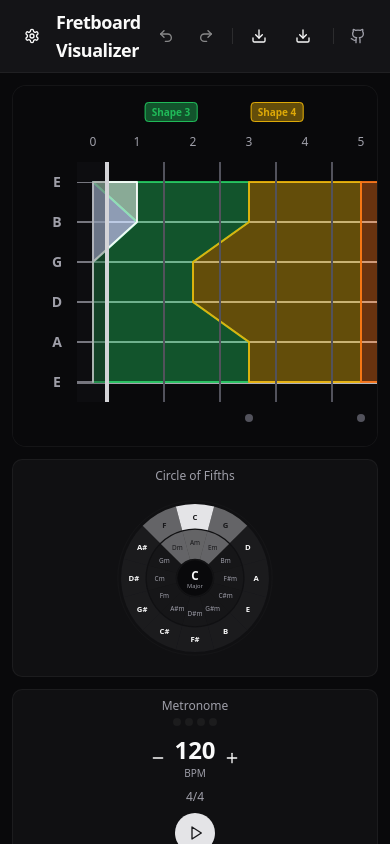
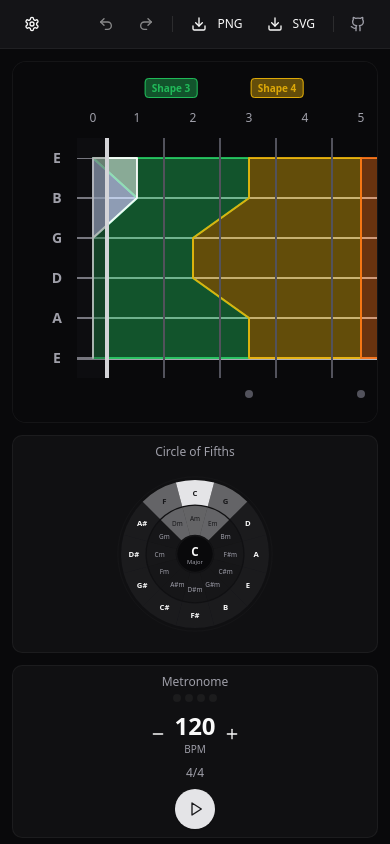
Before and after one commit to sebastian-ederer/fretboard-visualizer, a SvelteKit app: page / in a window 390 px wide. Built offline with nearby package versions, Linux system fonts and the light colour scheme.

Commit message:
improves mobile stylings for header

```diff
--- a/src/routes/+page.svelte
+++ b/src/routes/+page.svelte
@@ -97,7 +97,7 @@
 				>
 					<Settings class="h-4 w-4" />
 				</Button>
-				<h1 class="text-lg font-semibold tracking-tight">Fretboard Visualizer</h1>
+				<h1 class="hidden text-lg font-semibold tracking-tight md:block">Fretboard Visualizer</h1>
 			</div>
 			<div class="flex items-center gap-1">
 				<Button
@@ -129,7 +129,7 @@
 					title="Save as PNG"
 				>
 					<Download class="mr-1 h-4 w-4" />
-					<span class="hidden text-xs sm:inline">PNG</span>
+					<span class="text-xs">PNG</span>
 				</Button>
 				<Button
 					onclick={fretboardStore.exportAsSvg}
@@ -139,7 +139,7 @@
 					title="Save as SVG"
 				>
 					<Download class="mr-1 h-4 w-4" />
-					<span class="hidden text-xs sm:inline">SVG</span>
+					<span class="text-xs">SVG</span>
 				</Button>
 				<div class="mx-1 h-4 w-px bg-border"></div>
 				<a
```
